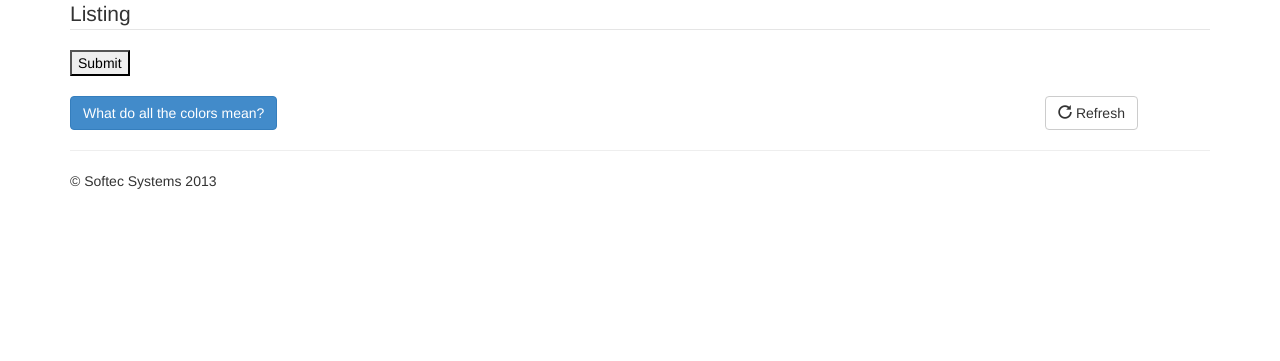
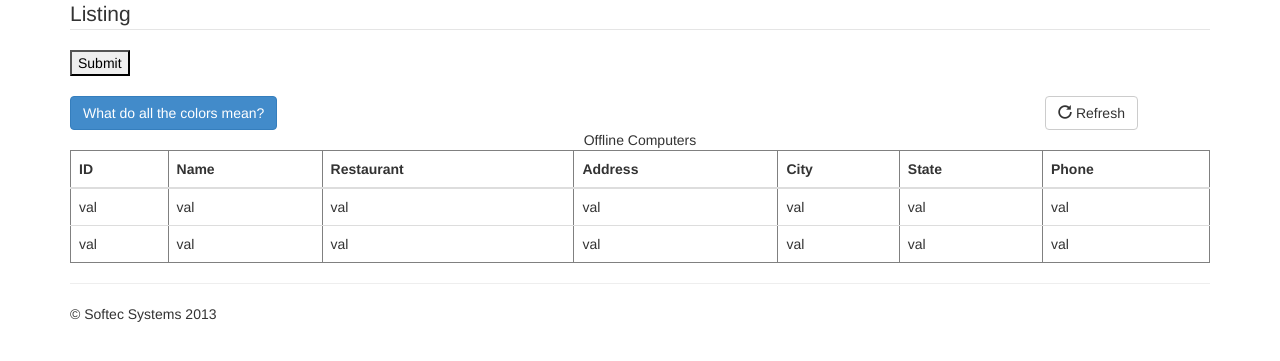
Before and after one commit to doubledubba/softec, a Django app: page /listings/ajax in a window 1280 px wide. Shown: the part 51-412 px from the top of the page. Run offline with Django 3.2, Linux system fonts and the light colour scheme; parts of the project's set-up code (start-up, migrations or seed data) failed here and were passed over.

Commit message:
auto created table in js

```diff
--- a/softecNotifications/softecNotifications/templates/bare.html
+++ b/softecNotifications/softecNotifications/templates/bare.html
@@ -23,7 +23,7 @@
 
   </head>
 
-  <body>
+  {% block body_tag %}<body>{% endblock body_tag %}
 
     <div class="navbar navbar-inverse navbar-fixed-top">
       <div class="container">
--- a/softecNotifications/softecNotifications/templates/notifications/ajax_listing.html
+++ b/softecNotifications/softecNotifications/templates/notifications/ajax_listing.html
@@ -7,6 +7,12 @@ $(document).ready(function(){
     // Your jQuery code goes in here
 });
 
+computers = [];
+function addComputer(computer) {
+    computers.push(computer);
+    console.log(computers);
+}
+
 function get_offline_computers() {
     $.getJSON('/listings/json', function(data) {
         $.each(data.restaurants, function(index, restaurant) {
@@ -15,11 +21,7 @@ function get_offline_computers() {
 
                 if (!computer.online) {
                     console.log(computer);
-                    var div = document.getElementById('dyn_offline_table');
-                    div.innerHTML += '<tr>\n';
-                    div.innerHTML += '\t<td>' + computer.name + '</td>\n';
-                    div.innerHTML += '</tr>\n';
-
+                    addComputer(computer);
                 }
             })
         })
@@ -30,10 +32,11 @@ function tryit() {
     // create table
     var $table = $('<table border="1" class="table table-condenses">');
     // caption
-    $table.append('<caption>MyTable</caption>')
+    $table.append('<caption>Offline Computers</caption>')
     // thead
     .append('<thead>').children('thead')
-    .append('<tr />').children('tr').append('<th>A</th><th>B</th><th>C</th><th>D</th>');
+    .append('<tr />').children('tr').append('<th>ID</th><th>Name</th><th>Restaurant</th><th>Address</th>' +
+                    '<th>City</th><th>State</th><th>Phone</th>');
 
     //tbody
     var $tbody = $table.append('<tbody />').children('tbody');
@@ -43,10 +46,16 @@ function tryit() {
     .append("<td>val</td>")
     .append("<td>val</td>")
     .append("<td>val</td>")
+    .append("<td>val</td>")
+    .append("<td>val</td>")
+    .append("<td>val</td>")
     .append("<td>val</td>");
 
     // add another row
     $tbody.append('<tr />').children('tr:last')
+    .append("<td>val</td>")
+    .append("<td>val</td>")
+    .append("<td>val</td>")
     .append("<td>val</td>")
     .append("<td>val</td>")
     .append("<td>val</td>")
@@ -69,10 +78,12 @@ function tryit() {
 
 {% endblock head %}
 
+{% block body_tag %}<body onload="tryit()">{% endblock %}
+
 {% block body %}
 <legend>Listing</legend>
 
-<input type="submit" onclick="tryit()"> <br> <br>
+<input type="submit" onclick="get_offline_computers()"> <br> <br>
 
 
 <div class="row">
```
